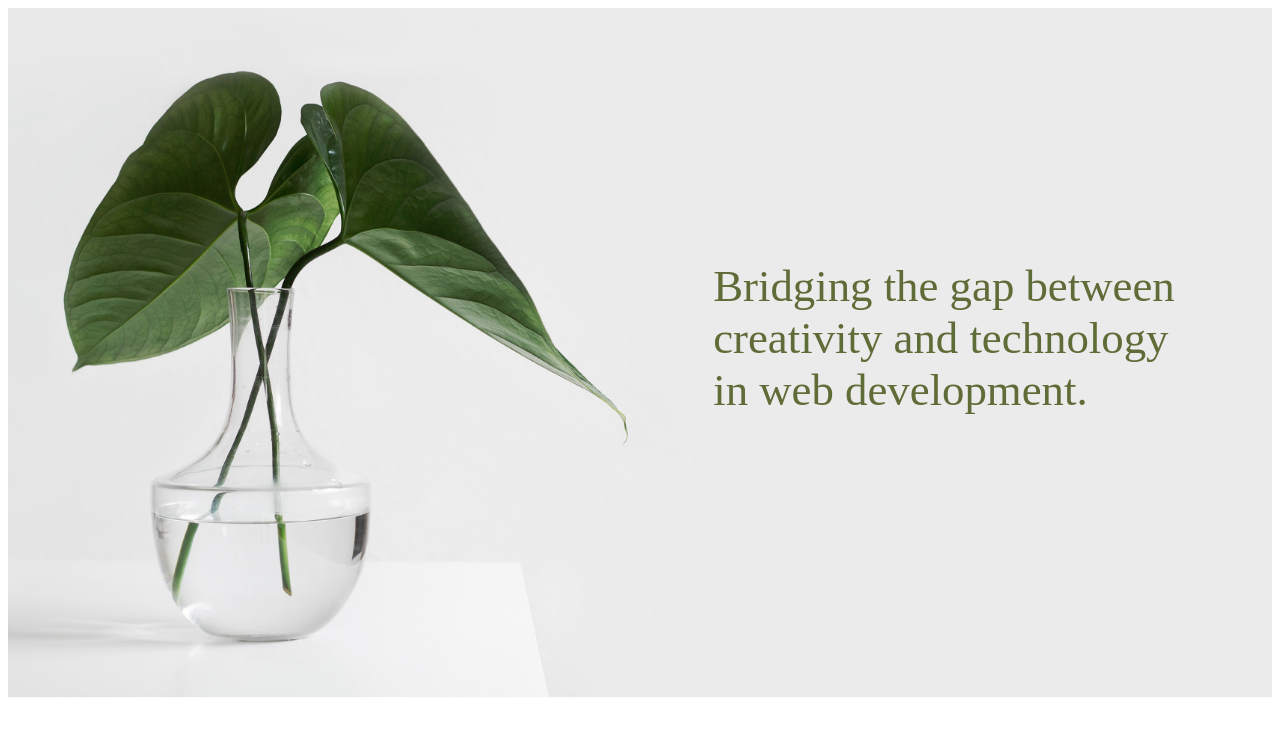
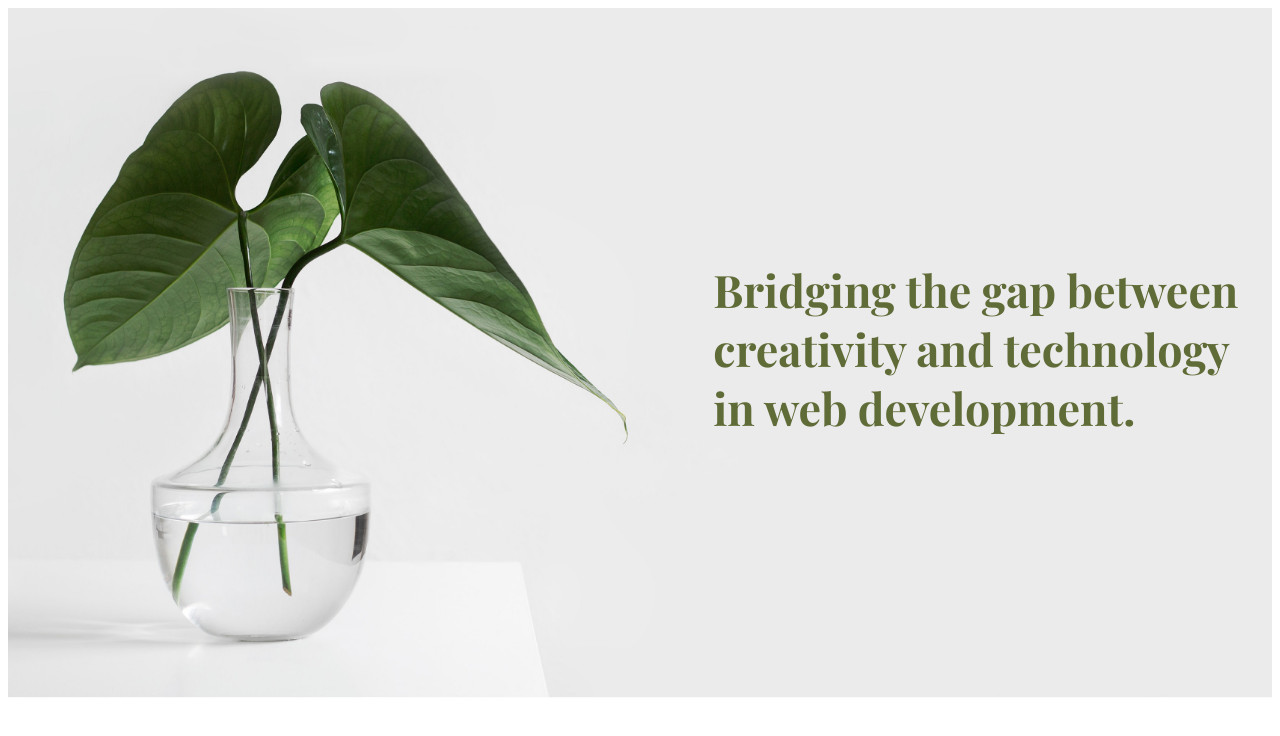
Before and after one commit to anastasia-sk/Group-Project, a plain HTML site: page Home Page Cover/Home Cover.html in a window 1280 px wide. Drawn offline with nearby package versions, Linux system fonts and the light colour scheme.

Commit message:
Updated the fonts link it fixes style of the text

```diff
--- a/Home Page Cover/Home Cover.html
+++ b/Home Page Cover/Home Cover.html
@@ -5,7 +5,16 @@
 <meta charset="UTF-8">
 <meta name="viewport" content="width=device-width, initial-scale=1">
 <link rel="stylesheet" href="home cover.css">
+
 <link rel="stylesheet" href="https://fonts.googleapis.com/css?family=Raleway">
+
+             <!-- Our custom Fonts Fonts (Playfair Display Bold 700 and Lato Regular 400) -->
+             <link rel="preconnect" href="https://fonts.googleapis.com">
+             <link rel="preconnect" href="https://fonts.gstatic.com" crossorigin>
+             <link href="https://fonts.googleapis.com/css2?family=Playfair+Display:wght@700&display=swap" rel="stylesheet">
+             <link rel="preconnect" href="https://fonts.googleapis.com">
+             <link rel="preconnect" href="https://fonts.gstatic.com" crossorigin>
+             <link href="https://fonts.googleapis.com/css2?family=Lato&display=swap" rel="stylesheet">
 
 </head>
 <body>
```
